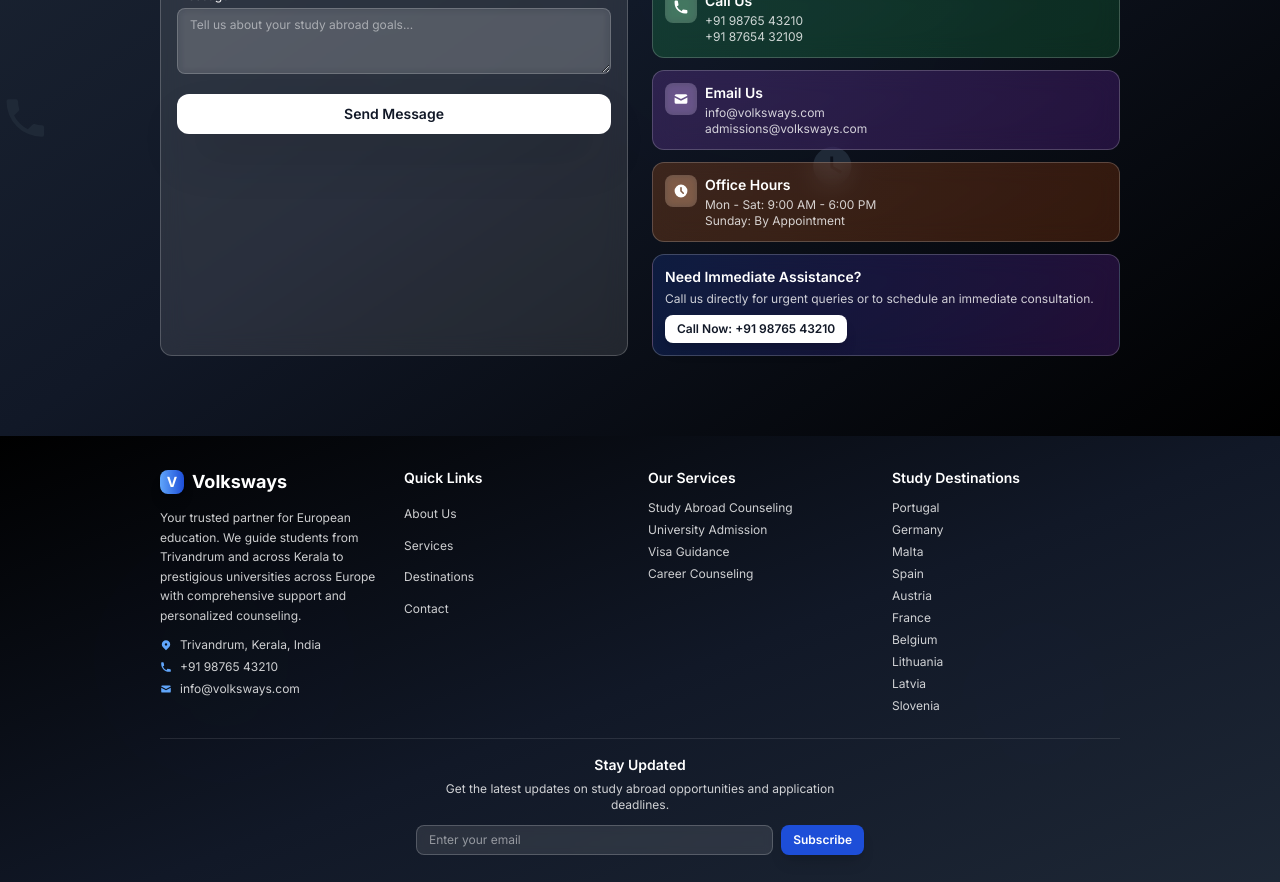
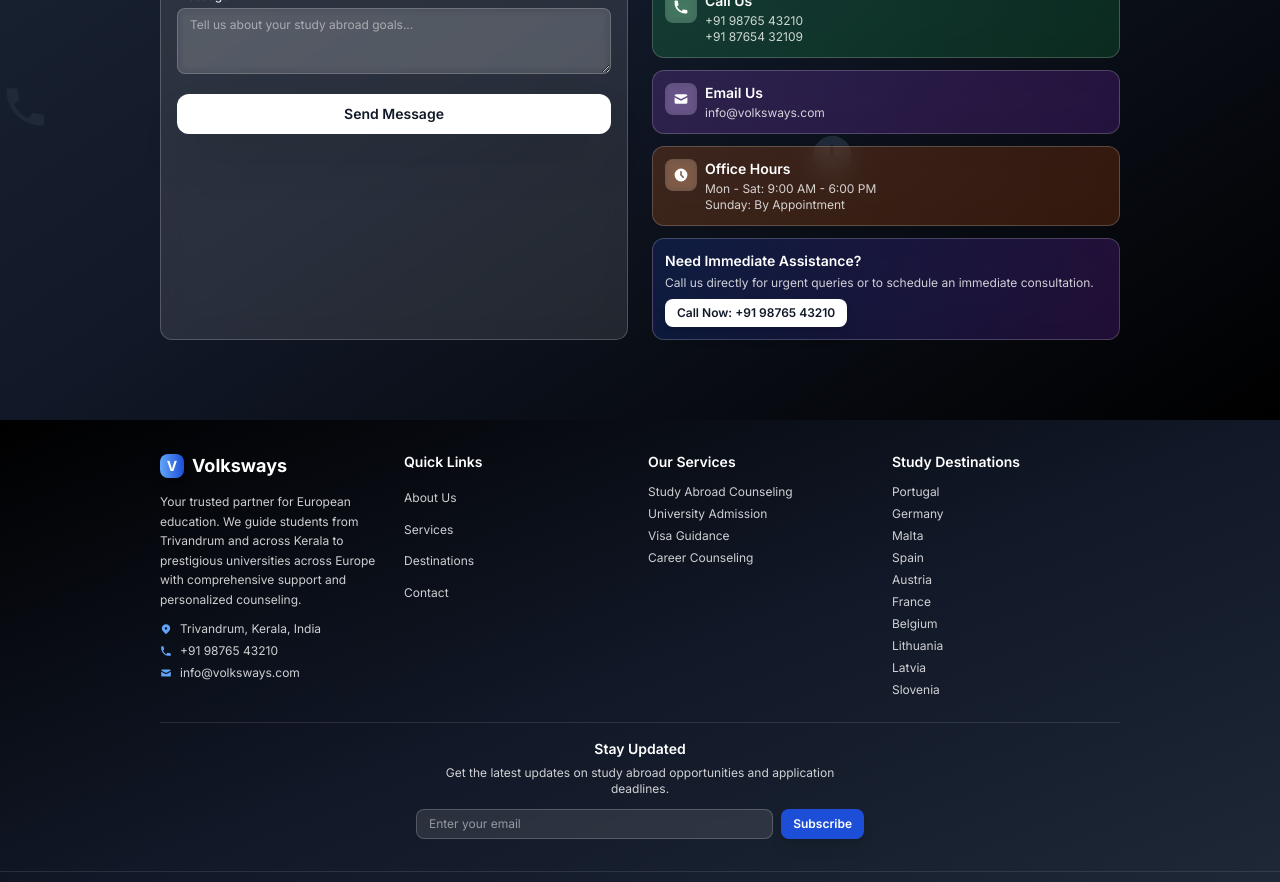
Before and after one commit to abhijith-ms/volksways, a React (Vite) app in the folder volksways-spa/: page / in a window 1280 px wide. Shown: the part 6340-7222 px from the top of the page. Built offline with nearby package versions, Linux system fonts and the light colour scheme.

Commit message:
Remove duplicate email: Keep only info@volksways.com
📧 Email Update:
- Removed admissions@volksways.com
- Kept single email: info@volksways.com
- Updated contact section and footer
- Simplified contact information

```diff
--- a/volksways-spa/src/sections/GlassmorphismContact.jsx
+++ b/volksways-spa/src/sections/GlassmorphismContact.jsx
@@ -50,7 +50,7 @@ const GlassmorphismContact = () => {
     {
       icon: HiMail,
       title: "Email Us",
-      details: ["info@volksways.com", "admissions@volksways.com"],
+      details: ["info@volksways.com"],
       gradient: "from-purple-500/20 to-purple-600/20"
     },
     {
```
